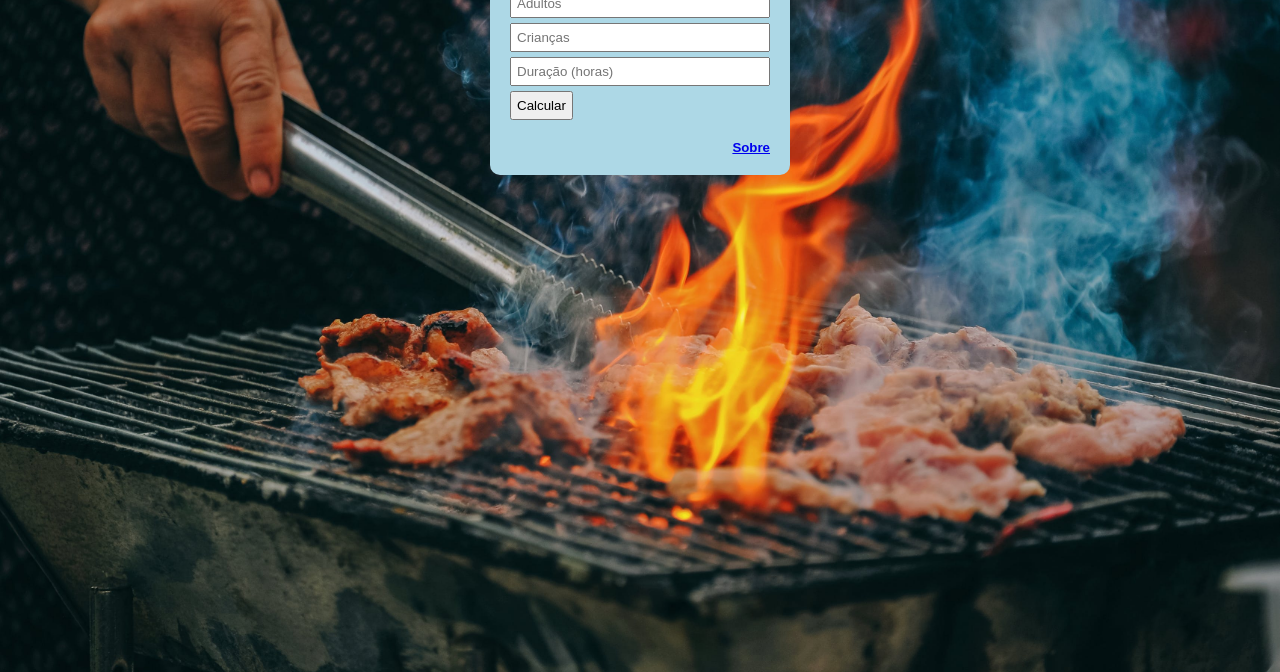
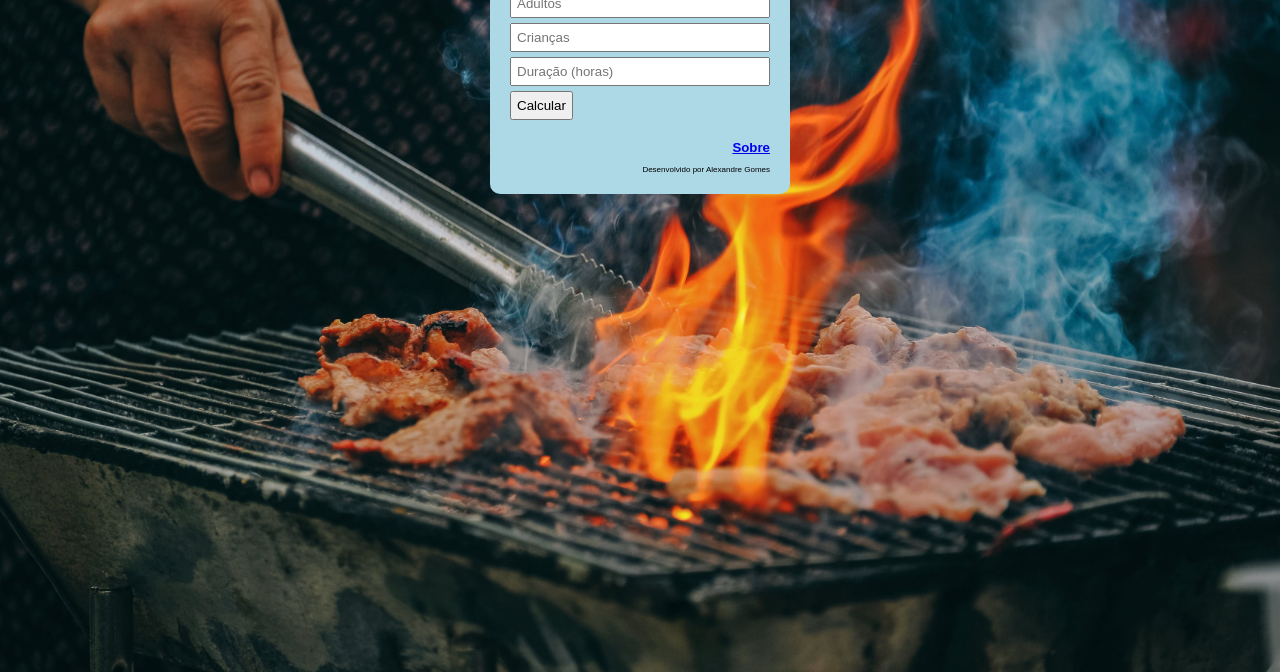
Before and after one commit to AlexGomesDev/atvs-fullstack, a plain HTML site: page index.html in a window 1280 px wide. Shown: the part 128-800 px from the top of the page. Drawn offline with Linux system fonts and the light colour scheme.

Commit message:
att no index e css

```diff
--- a/index.html
+++ b/index.html
@@ -22,6 +22,7 @@
 
         </div>
         <a href="sobre.html"><h5>Sobre</h5></a>
+        <footer>Desenvolvido por Alexandre Gomes</footer>
     </div>
 
 
--- a/styles/style.css
+++ b/styles/style.css
@@ -59,3 +59,9 @@ a{
     text-align: right;
     display: inline;
 }
+
+footer{
+    margin-top: 10px;
+    font-size: 0.5rem;
+    text-align: right;
+}
```
